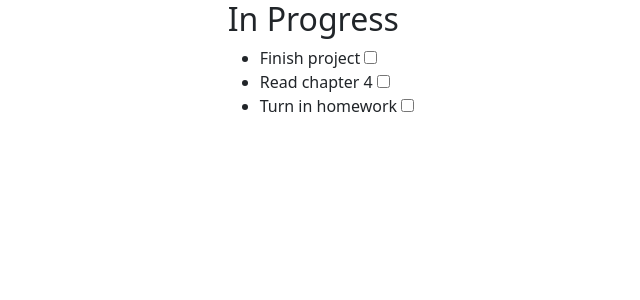
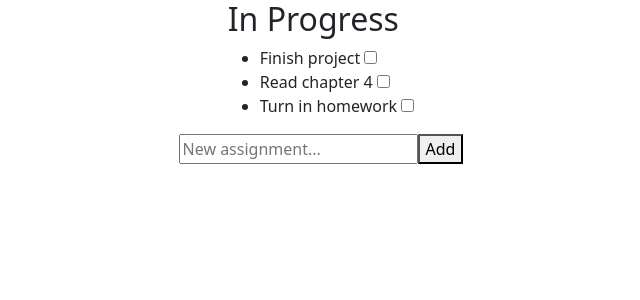
Before and after one commit to huy19712011/vue-app04, a Vue app: page / in a window 1280 px wide. Shown: the top 300 px of the page, without its empty margins (319-959 px from the left). Built offline with nearby package versions, Linux system fonts and the light colour scheme.

Commit message:
Handle a form submit

```diff
--- a/src/components/Assignments.vue
+++ b/src/components/Assignments.vue
@@ -14,12 +14,23 @@ const assignments = ref([
 //   return assignments.value.filter((assignment) => !assignment.complete);
 // });
 
+const newAssignment = ref("");
+
 const filters = computed(() => {
   return {
     inProgress: assignments.value.filter((assignment) => !assignment.complete),
     completed: assignments.value.filter((assignment) => assignment.complete),
   };
 });
+
+const add = () => {
+  assignments.value.push({
+    id: assignments.value.length + 1,
+    name: newAssignment.value,
+    complete: false,
+  });
+  newAssignment.value = "";
+};
 </script>
 
 <template>
@@ -34,6 +45,13 @@ const filters = computed(() => {
       title="Completed"
     >
     </AssignmentList>
+    <form @submit.prevent="add">
+      <input
+        placeholder="New assignment..."
+        v-model="newAssignment"
+      />
+      <button type="submit">Add</button>
+    </form>
   </div>
 </template>
 
```
